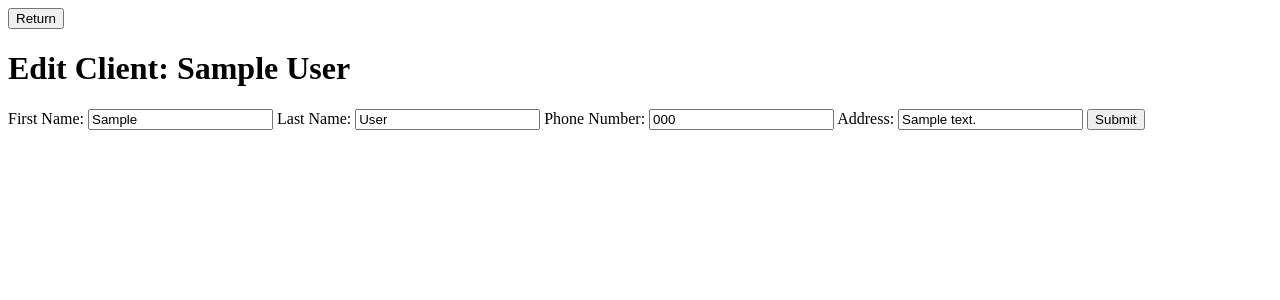
After one commit to RylerVaughn/DistributorCRM, a Django app: page /CForm/editclient/1/ in a window 1280 px wide. The commit adds this page. Shown: the top 300 px of the page. Run offline with Django 4.2, Linux system fonts and the light colour scheme; tables that the repository leaves empty hold one stand-in row (values such as "Sample post").

Commit message:
Functionality works for changing client details and viewing them, barely any styling implemented.

```diff
--- a/CForm/models.py
+++ b/CForm/models.py
@@ -14,3 +14,11 @@ class ClientCreator(forms.ModelForm):
     class Meta:
         model = Client
         fields = ['first_name', 'last_name', 'phone_number', 'address']
+
+class MessageTemplate(models.Model):
+    body = models.TextField()
+
+class MessageTemplateCreator(forms.ModelForm):
+    class Meta:
+        model = MessageTemplate
+        fields = ['body']
--- a/CForm/static/CForm/styles/viewclients.css
+++ b/CForm/static/CForm/styles/viewclients.css
@@ -36,7 +36,7 @@ h1 {
     font-family:'Trebuchet MS';
 }
 
-.View-More {
+.Client-Option {
     background-color: white;
     border: 1px solid black;
     margin-top: 0px;
--- /dev/null
+++ b/CForm/templates/CForm/editclient.html
@@ -0,0 +1,22 @@
+{% load static %}
+<!DOCTYPE html>
+<html>
+    <head>
+        <link rel='stylesheet' type='text/css' href='{% static 'CForm/styles/editclient.css' %}'>
+        <charset utf-8>
+    </head>
+    <body>
+        <div>
+            <a href='{% url 'CForm:viewclients' %}'><button>Return</button></a>
+            <h1>Edit Client: {{client.first_name}} {{client.last_name}}</h1>
+            <form method='post'>
+                {% csrf_token %}
+                <label for='first_name'>First Name: <input name='first_name' type='text' required id='first_name' value='{{client.first_name}}'/></label>
+                <label for='last_name'>Last Name: <input name='last_name' required id='last_name' value='{{client.last_name}}'/></label>
+                <label for='phone_number'>Phone Number: <input name='phone_number' id='phone_number' required value='{{client.phone_number}}'/></label>
+                <label for='address'>Address: <input name='address' id='address' required value='{{client.address}}'/></label>
+                <button type='submit'>Submit</button>
+            </form>
+        </div>
+    </body>
+</html>
--- a/CForm/templates/CForm/viewclients.html
+++ b/CForm/templates/CForm/viewclients.html
@@ -13,7 +13,8 @@
             {% for client in clients %}
             <div class='Client-Container'>
                 <h4>{{ client }}</h4>
-                <a href='{% url 'CForm:viewspecific' client.id %}'><button class='View-More'>Details</button></a>
+                <a href='{% url 'CForm:viewspecific' client.id %}'><button class='Client-Option'>Details</button></a>
+                <a href='{% url 'CForm:editclient' client.id %}'><button class='Client-Option'>Edit</button></a>
             </div>
             {% endfor %}
             {% else %}
--- a/CForm/urls.py
+++ b/CForm/urls.py
@@ -4,7 +4,8 @@ from . import views
 app_name = 'CForm'
 urlpatterns = [
     path('', views.index, name='index'),
-    path('/create', views.create, name='create'),
-    path('/viewclients', views.view_clients, name='viewclients'),
-    path('/viewspecific/<int:id>', views.view_specific, name='viewspecific'),
+    path('create/', views.create, name='create'),
+    path('viewclients/', views.view_clients, name='viewclients'),
+    path('viewspecific/<int:id>/', views.view_specific, name='viewspecific'),
+    path('editclient/<int:id>/', views.edit_client, name='editclient'),
 ]
--- a/CForm/views.py
+++ b/CForm/views.py
@@ -21,3 +21,13 @@ def view_clients(request):
 
 def view_specific(request, id):
     return render(request, 'CForm/viewspecific.html', context={'client': Client.objects.get(id=id)})
+
+def edit_client(request, id):
+    if request.method == 'POST':
+        form = ClientCreator(request.POST, instance=Client.objects.get(id=id))
+        if form.is_valid():
+            form.save()
+            return redirect('CForm:viewclients')
+    else:
+        form = ClientCreator()
+    return render(request, 'CForm/editclient.html', context={'client': Client.objects.get(id=id), 'form': form})
--- a/Distributor/urls.py
+++ b/Distributor/urls.py
@@ -19,5 +19,5 @@ from django.urls import path, include
 
 urlpatterns = [
     path('admin/', admin.site.urls),
-    path('CForm', include('CForm.urls')),
+    path('CForm/', include('CForm.urls')),
 ]
```
Also changed, not shown: CForm/static/CForm/styles/viewspecific.css (+34 -0 lines), CForm/templates/CForm/viewspecific.html (+12 -1 lines), CForm/migrations/0002_messagetemplate.py (added), CForm/static/CForm/styles/editclient.css (added).
